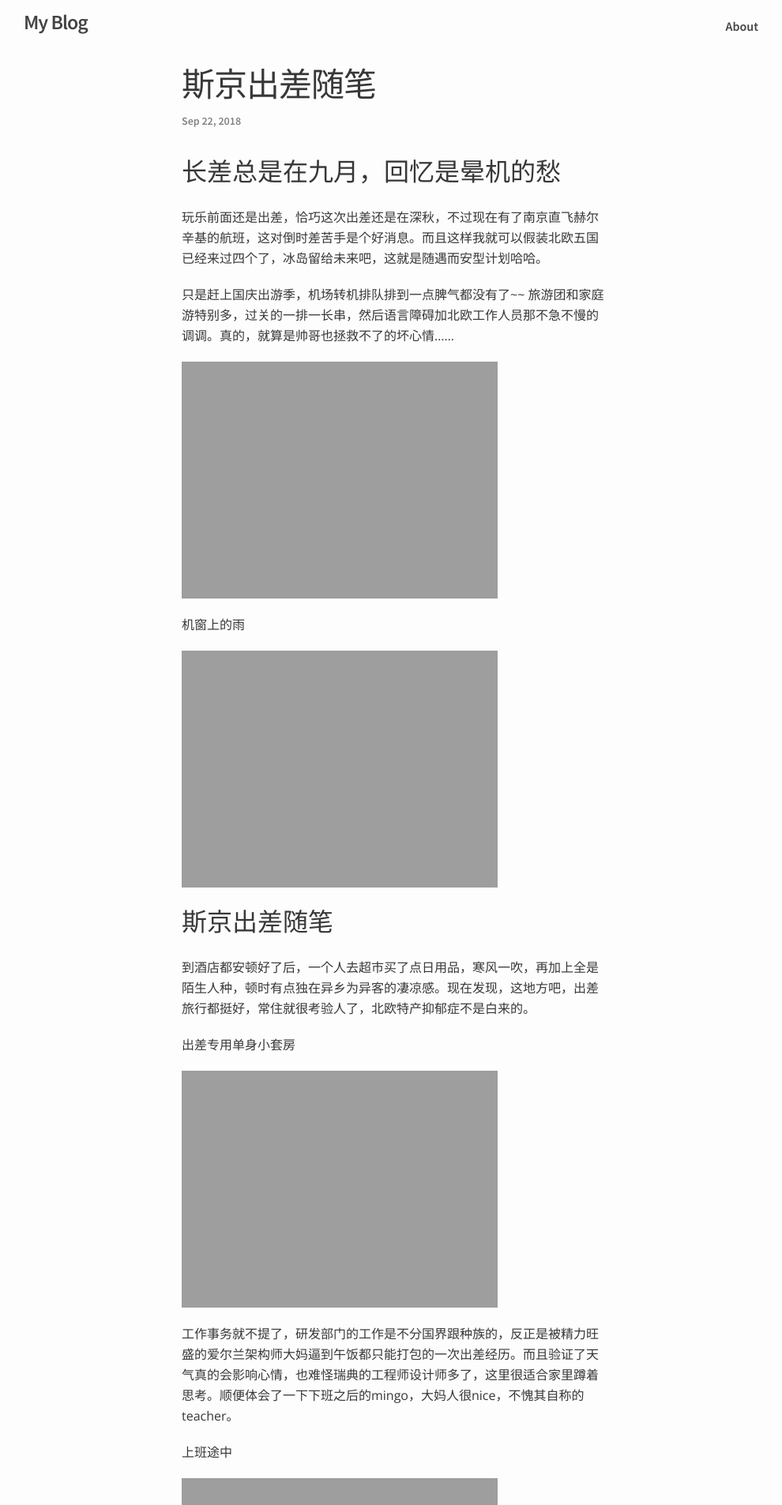
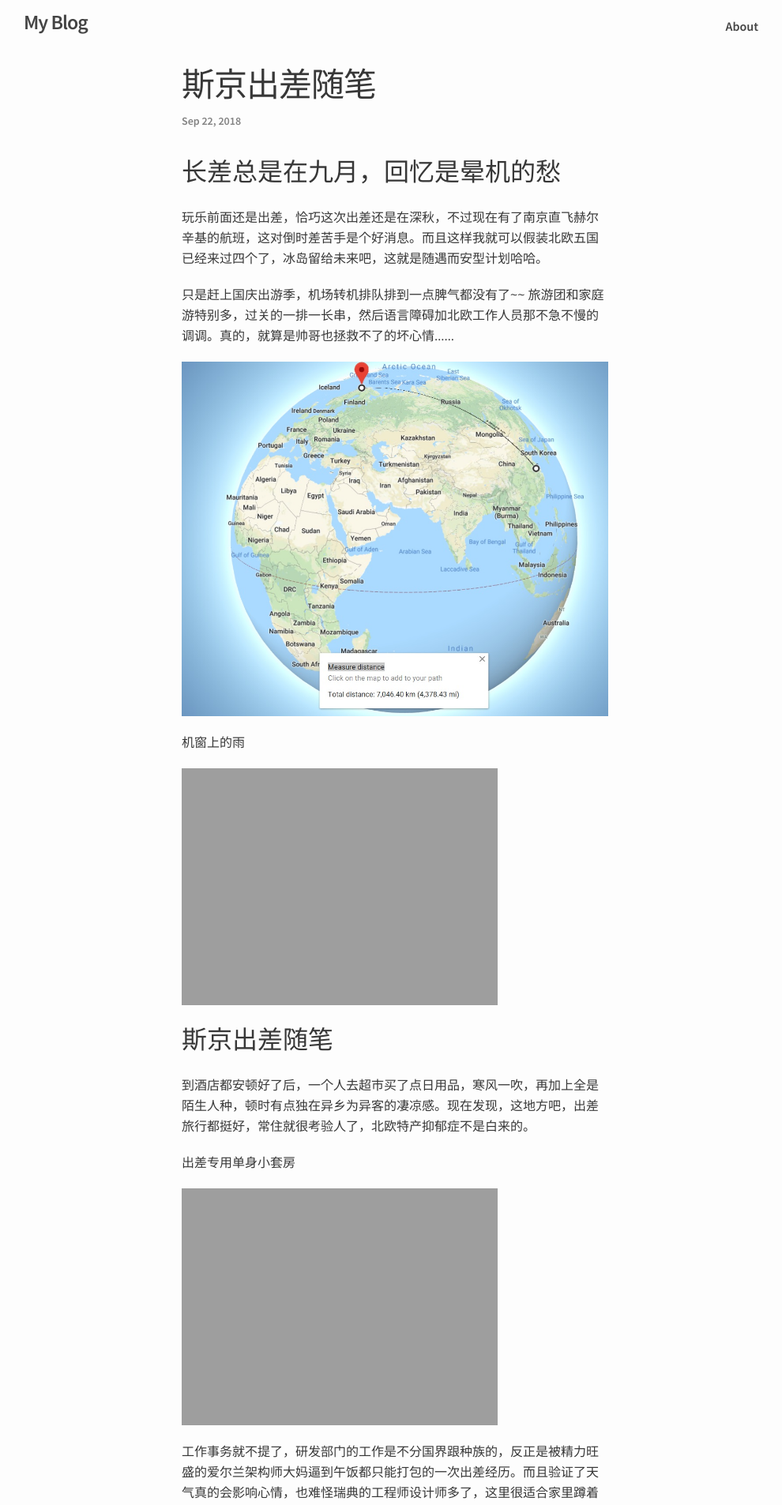
Before and after one commit to hazel-new/HazelBlog, a Jekyll site: the page built from _posts/2018-09-22-斯京出差随笔.md, in a window 1280 px wide. Shown: the top 1906 px of the page at 79% size, without its empty margins (140-1130 px from the left). Built offline with Jekyll 4.4.1, drawn with Linux system fonts in a browser that asks for light colours; our own code applies the rules of GitHub Pages for plain Markdown files.

Commit message:
update pic2

```diff
--- a/_posts/2018-09-22-斯京出差随笔.md
+++ b/_posts/2018-09-22-斯京出差随笔.md
@@ -4,7 +4,7 @@
 
 只是赶上国庆出游季，机场转机排队排到一点脾气都没有了~~ 旅游团和家庭游特别多，过关的一排一长串，然后语言障碍加北欧工作人员那不急不慢的调调。真的，就算是帅哥也拯救不了的坏心情……
 
-![map]({{ site.url }}/images/Northern/0922/1.png)
+![map]({{ site.url }}/images/Northern/0922/1.jpg)
 
 机窗上的雨
 
```
